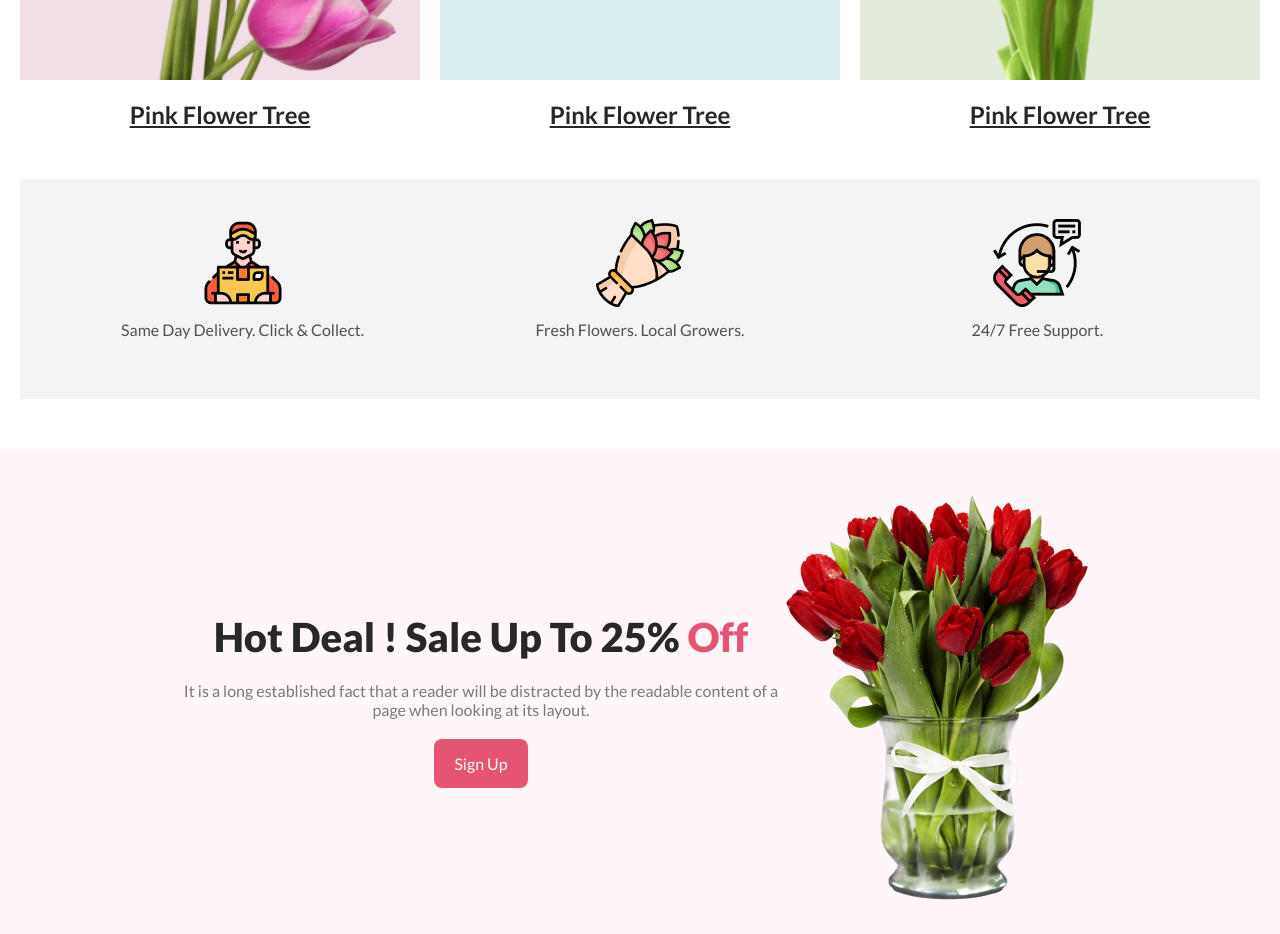
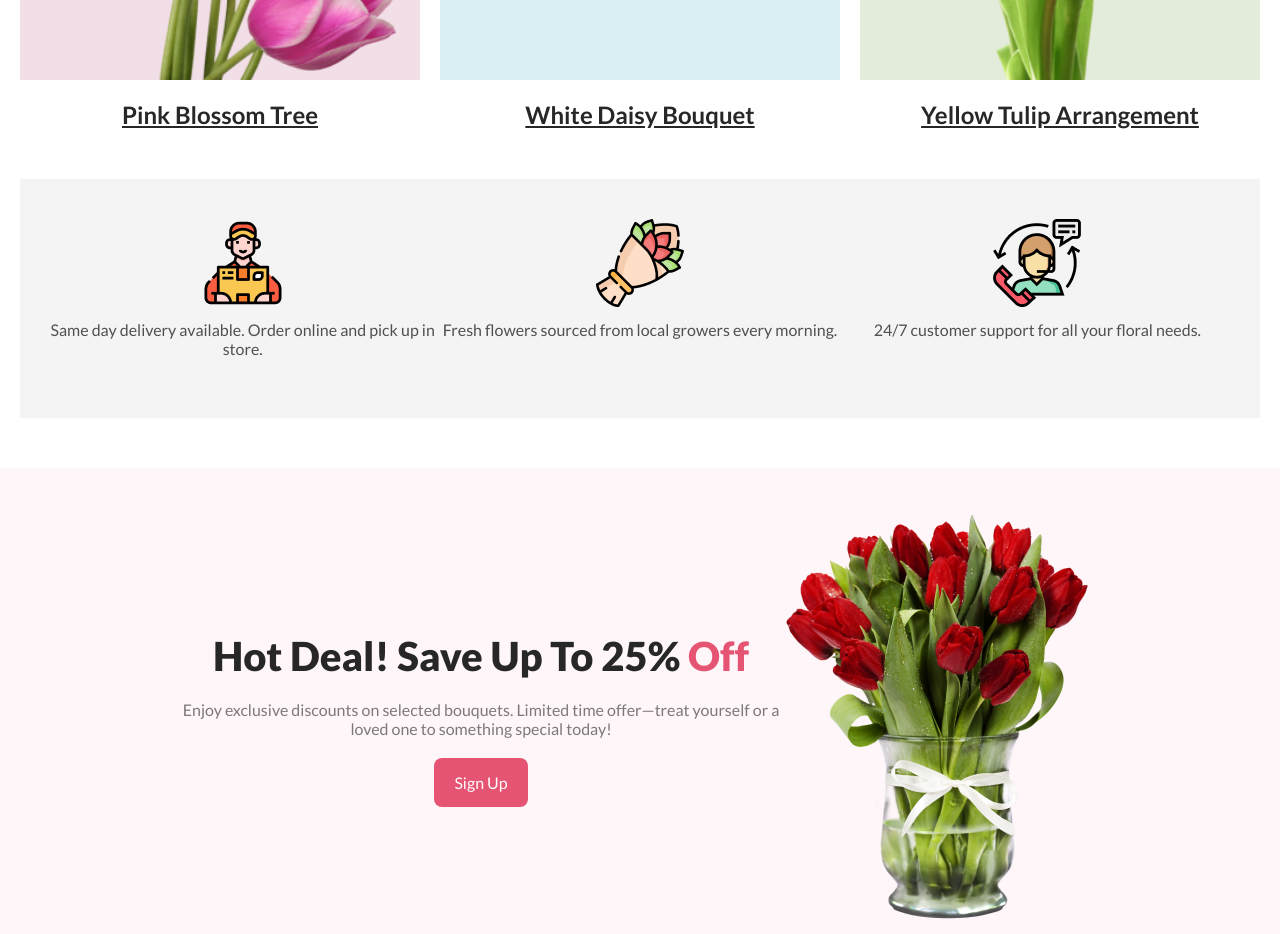
Before and after one commit to ashiqurrahman696/online-flower-shop, a plain HTML site: page index.html in a window 1280 px wide. Shown: the part 1345-2279 px from the top of the page. Drawn offline with Linux system fonts and the light colour scheme.

Commit message:
changed dummy text to relevant text

```diff
--- a/index.html
+++ b/index.html
@@ -11,7 +11,7 @@
         <section class="banner container">
             <div class="banner-left">
                 <h1>Let's make beautiful flowers a part of your life.</h1>
-                <p>It is a long established fact that a reader will be distracted by the readable content of a page when looking at its layout. The point of using Lorem Ipsum is that it has a more-or-less normal distribution of letters.</p>
+                <p>Discover the freshest blooms and unique floral arrangements for every occasion. Brighten your day or surprise someone special with our hand-picked flowers delivered to your door.</p>
                 <a href="#" class="btn">Shop Now</a>
             </div>
             <div class="banner-right">
@@ -23,48 +23,48 @@
         <section class="container featured-flower">
             <div class="section-head">
                 <h3>Our Featured Flowers</h3>
-                <p>It is a long established fact that a reader will be distracted by the readable content of a page when looking at its layout.</p>
+                <p>Explore our most popular flowers, carefully selected for their beauty and freshness. Perfect for gifts, celebrations, or simply to brighten your home.</p>
             </div>
             <div class="flowers">
                 <div class="flower">
                     <figure>
                         <img src="assets/pngwing 6.png" alt="">
                     </figure>
-                    <h5>Pink Flower Tree</h5>
+                    <h5>Pink Blossom Tree</h5>
                 </div>
                 <div class="flower">
                     <figure>
                         <img src="assets/pngwing 5.png" alt="">
                     </figure>
-                    <h5>Pink Flower Tree</h5>
+                    <h5>White Daisy Bouquet</h5>
                 </div>
                 <div class="flower">
                     <figure>
                         <img src="assets/pngwing 7.png" alt="">
                     </figure>
-                    <h5>Pink Flower Tree</h5>
+                    <h5>Yellow Tulip Arrangement</h5>
                 </div>
             </div>
         </section>
         <section class="services container">
             <div class="item">
                 <img src="assets/Group 57.png" alt="">
-                <p>Same Day Delivery. Click & Collect.</p>
+                <p>Same day delivery available. Order online and pick up in store.</p>
             </div>
             <div class="item">
                 <img src="assets/Group 58.png" alt="">
-                <p>Fresh Flowers. Local Growers.</p>
+                <p>Fresh flowers sourced from local growers every morning.</p>
             </div>
             <div class="item">
                 <img src="assets/Group 59.png" alt="">
-                <p>24/7 Free Support.</p>
+                <p>24/7 customer support for all your floral needs.</p>
             </div>
         </section>
         <section class="hot-deal">
             <div class="container hot-deal-container">
                 <div class="hot-deal-left">
-                    <h3>Hot Deal ! Sale Up To 25% <span>Off</span></h3>
-                    <p>It is a long established fact that a reader will be distracted by the readable content of a page when looking at its layout.</p>
+                    <h3>Hot Deal! Save Up To 25% <span>Off</span></h3>
+                    <p>Enjoy exclusive discounts on selected bouquets. Limited time offer—treat yourself or a loved one to something special today!</p>
                     <a href="#" class="btn">Sign Up</a>
                 </div>
                 <div class="hot-deal-right">
@@ -75,7 +75,7 @@
         <section class="instagram container">
             <div class="section-head">
                 <h3>Instagram</h3>
-                <p>It is a long established fact that a reader will be distracted by the readable content of a page when looking at its layout.</p>
+                <p>Follow us on Instagram for daily inspiration, floral tips, and the latest arrivals in our shop.</p>
             </div>
             <div class="photos">
                 <img src="assets/Flower 01.png" alt="">
@@ -87,7 +87,7 @@
         <section class="newsletter container">
             <div class="section-head">
                 <h3>Get The Latest Deals</h3>
-                <p>$30 coupon for first shopping</p>
+                <p>Sign up and receive a $30 coupon on your first purchase!</p>
             </div>
             <form action="">
                 <input type="email" name="email" id="email" placeholder="Enter your email here">
@@ -97,8 +97,8 @@
     </main>
     <footer>
         <h3 class="footer-title"><span>Flower</span>Shop</h3>
-        <p class="footer-text">It is a long established fact that a reader will be distracted by the readable content of a page when looking at its layout.</p>
-        <p class="footer-copyright">@2020-2023, FlowerShop.com. All rights reserved by Md Ashiqur Rahman Pranto.</p>
+        <p class="footer-text">Your trusted destination for fresh flowers, creative arrangements, and heartfelt gifts. Thank you for choosing FlowerShop to celebrate life's special moments.</p>
+        <p class="footer-copyright">&copy; 2020-2023, FlowerShop.com. All rights reserved by Md Ashiqur Rahman Pranto.</p>
     </footer>
 </body>
 </html>
```
